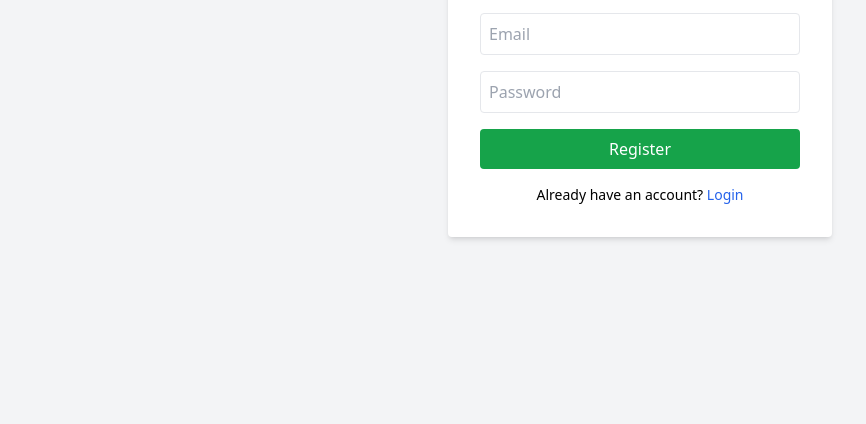
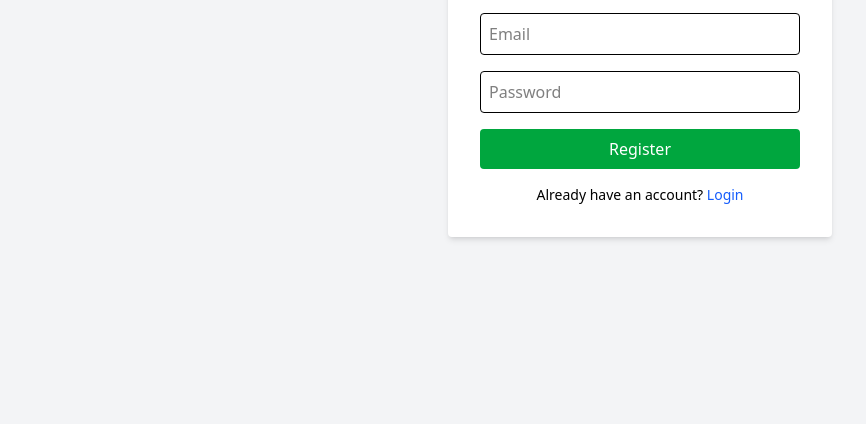
Before and after one commit to Shubhamydv-07/ChatZoomTemp, a website: page public/register.html in a window 1280 px wide. Shown: the part 376-800 px from the top of the page, without its empty margins (0-866 px from the left). Drawn offline with nearby package versions, Linux system fonts and the light colour scheme; some packages are replaced by stand-ins of ours; a script that the page names is missing.

Commit message:
Update register.html
cdn update

```diff
--- a/public/register.html
+++ b/public/register.html
@@ -6,7 +6,8 @@
   <title>Register | ChatZoom</title>
 
   <!-- TailwindCSS for styling -->
-  <script src="https://cdn.tailwindcss.com"></script>
+    <script src="https://cdn.jsdelivr.net/npm/@tailwindcss/browser@4"></script>
+<!--   <script src="https://cdn.tailwindcss.com"></script> -->
 
   <!-- SweetAlert for alerts -->
   <script src="https://cdn.jsdelivr.net/npm/sweetalert2@11"></script>
```
